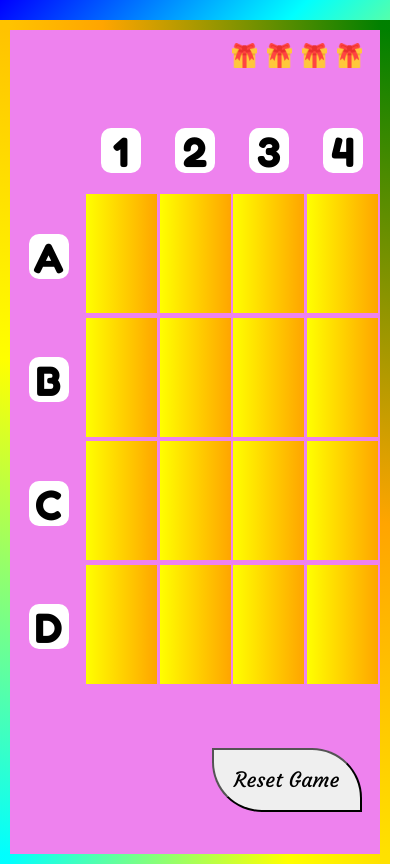
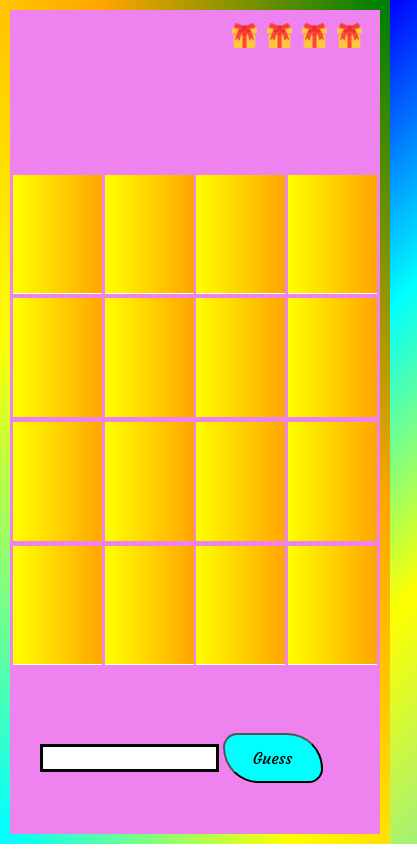
Before and after one commit to Ashish-Kumar1437/Hidden-Gift, a plain HTML site: page 4x4grid.html in a window 390 px wide. Shown: the whole page, 417 px wide, since content can reach past the window. Drawn offline with Linux system fonts and the light colour scheme; a web font is replaced by a local one.

Commit message:
Gift hidden game

```diff
--- a/4x4grid.html
+++ b/4x4grid.html
@@ -146,7 +146,8 @@
 
         </div>
         <div class="reset">
-            <Button>Reset Game</Button>
+            <input type="text" name="index" id="index">
+            <Button>Guess</Button>
         </div>
     </div>
     <div id="messageBox">
--- a/css/Grids.css
+++ b/css/Grids.css
@@ -75,15 +75,28 @@ body {
 .reset {
     position: absolute;
     bottom: 5%;
-    right: 20%;
+    right: 10%;
+    /* background: aliceblue; */
+    padding: 10px 20px;
+    border-radius: 50px;
+    /* display: flex;
+    justify-content: end; */
 }
 
 .reset>button {
     font-family: var(--font1);
-    width: 150px;
-    height: 64px;
-    border-radius: 0px 50px;
-    font-size: 1.3rem;
+    width: 100px;
+    height: 50px;
+    border-radius: 20px 50px;
+    font-size: 1rem;
+    background-color: aqua;
+}
+.reset >input{
+    font-size: 1.2em;
+    text-align: center;
+    text-transform: uppercase;
+    width: 50%;
+    border: 3px solid;
 }
 
 .gifts {
@@ -262,10 +275,13 @@ body {
         right: 5%;
     }
     .reset{
-        right: 5%;
+        right: -10%;
     }
 }
 @media screen and (max-width:700px) {
+    body{
+        padding-top: 0;
+    }
     .grid-container{
         width: 100%;
         height: 100vh;
@@ -280,7 +296,7 @@ body {
     }
 
 }
-@media screen and (max-width:350px) {
+@media screen and (max-width:550px) {
     .row-index{
         display: none;
     }
--- a/js/script.js
+++ b/js/script.js
@@ -138,10 +138,25 @@ function win(stars){
 
 }
 // reset button
-document.querySelector('.reset').addEventListener('click', () => {
-    resetGrid();
-    setTimeout(() => {
-        startGame();
-    }, 200);
+// document.querySelector('.reset').addEventListener('click', () => {
+//     resetGrid();
+//     setTimeout(() => {
+//         startGame();
+//     }, 200);
+// })
+document.querySelector('.reset > button').addEventListener('click', () => {
+    const input=document.getElementById("index");
+    const value=input.value.toLowerCase();
+    let no;
+    const number=parseInt(value[1]);
+    const alphabate=value.charCodeAt(0) - 97;
+    no=(alphabate)*(noOfGifts-1)+parseInt(value[1]);
+    if((number>noOfGifts-1 || alphabate>noOfGifts-1) ||no-1>=cards.length || isNaN(no)){
+        alert("Out of range");
+    }
+    else if(!isNaN(no)) {
+        show(no-1);
+    }
+    input.value="";
 })
 startGame()
```
Also changed, not shown: 3x3grid.html (+2 -1 lines), 6x6grid.html (+2 -1 lines), index.html (+0 -2 lines).
